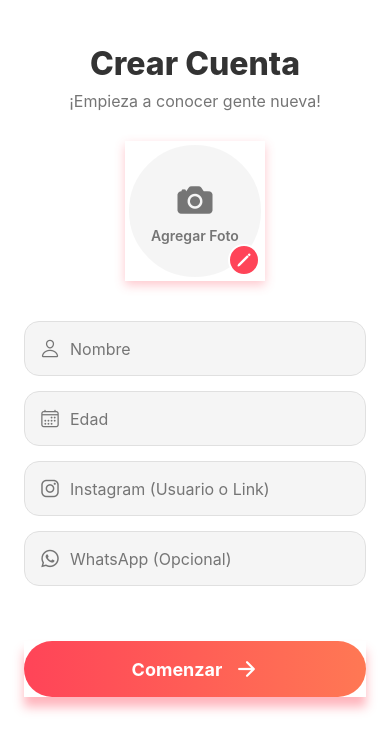
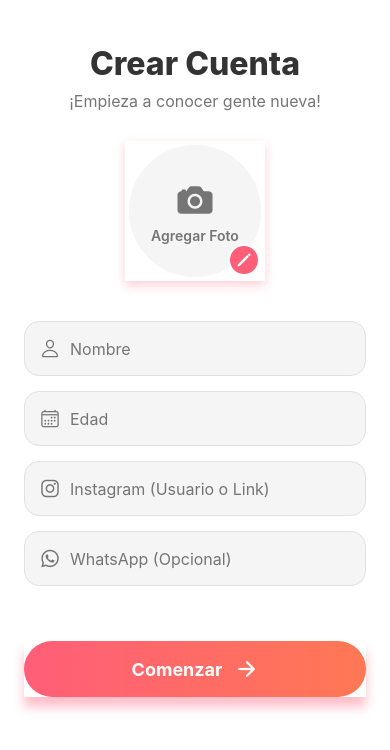
Before and after one commit to fralch/Zarahemla, a React Native app: screen /Matches in a window 390 px wide. Shown: the top 750 px of the page. Built offline with nearby package versions, Linux system fonts and the light colour scheme; what react-native-worklets would draw is missing.

Commit message:
style(theme): update primary color from #FF4458 to #FF5E78
Update the primary color across theme files and components to use a slightly lighter shade for better visual consistency

```diff
--- a/src/screens/Swipe/SwipeScreen.js
+++ b/src/screens/Swipe/SwipeScreen.js
@@ -135,7 +135,7 @@ const styles = StyleSheet.create({
     },
     likeButton: {
         // backgroundColor: colors.primary, // override dynamically
-        shadowColor: '#FF4458',
+        shadowColor: '#FF5E78',
         shadowOpacity: 0.4,
     },
     noMoreCards: {
--- a/src/theme/colors.js
+++ b/src/theme/colors.js
@@ -1,7 +1,7 @@
 import { DefaultTheme, DarkTheme } from '@react-navigation/native';
 
 export const colors = {
-  primary: '#FF4458',
+  primary: '#FF5E78',
   background: '#FFFFFF',
   text: '#333333',
   textSecondary: '#757575',
@@ -17,13 +17,13 @@ export const lightTheme = {
   ...DefaultTheme,
   colors: {
     ...DefaultTheme.colors,
-    primary: '#FF4458',
+    primary: '#FF5E78',
     background: '#FFFFFF',
     card: '#FFFFFF',
     text: '#333333',
     textSecondary: '#757575',
     border: '#E0E0E0',
-    notification: '#FF4458',
+    notification: '#FF5E78',
     success: '#4CAF50',
     error: '#F44336',
     white: '#FFFFFF',
@@ -37,13 +37,13 @@ export const darkTheme = {
   ...DarkTheme,
   colors: {
     ...DarkTheme.colors,
-    primary: '#FF4458',
+    primary: '#FF5E78',
     background: '#121212',
     card: '#1E1E1E',
     text: '#FFFFFF',
     textSecondary: '#AAAAAA',
     border: '#333333',
-    notification: '#FF4458',
+    notification: '#FF5E78',
     success: '#81C784',
     error: '#E57373',
     white: '#FFFFFF',
```
